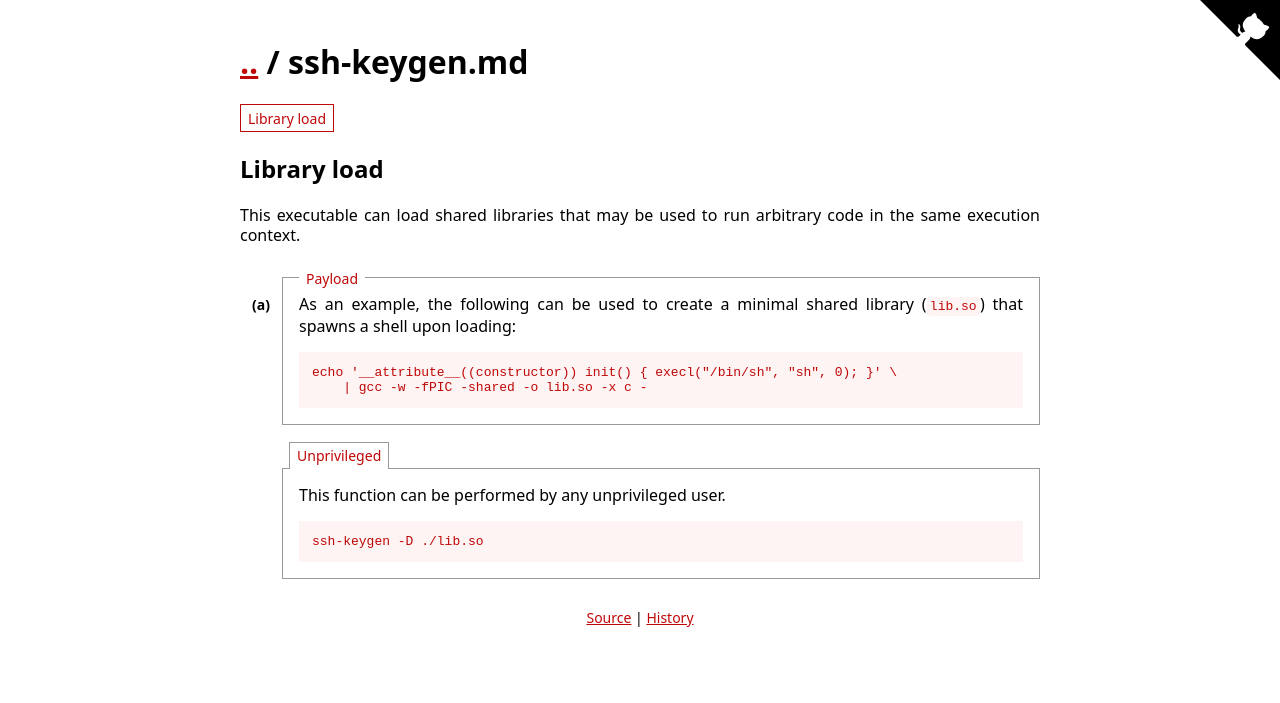
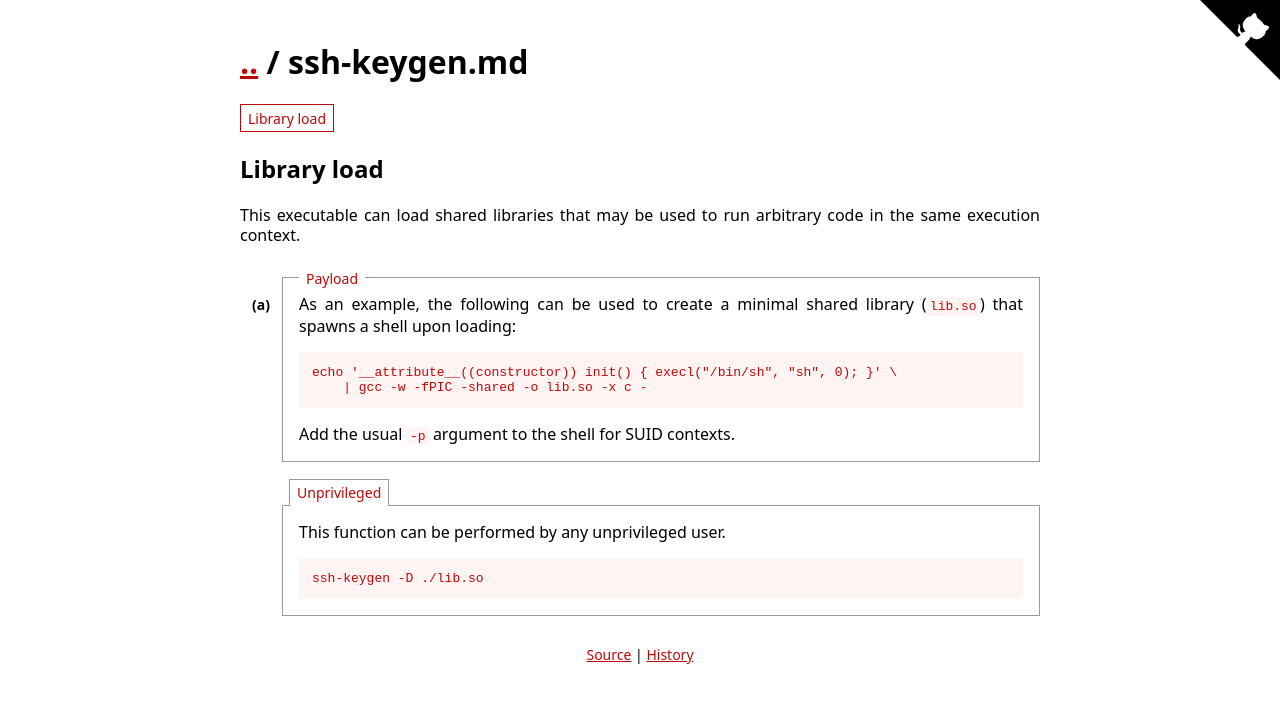
Before and after one commit to GTFOBins/GTFOBins.github.io, a Jekyll site: the page built from _gtfobins/ssh-keygen.md, in a window 1280 px wide. Shown: the top 703 px of the page. Built offline with Jekyll 4.4.1, drawn with Linux system fonts in a browser that asks for light colours.

Commit message:
Add comment about SUID in the library load payload extra

````diff
--- a/_data/functions.yml
+++ b/_data/functions.yml
@@ -123,6 +123,8 @@ library-load:
           | gcc -w -fPIC -shared -o lib.so -x c -
       ```
 
+      Add the usual `-p` argument to the shell for SUID contexts.
+
 privilege-escalation:
   label: Privilege escalation
   description: This executable provides a mechanism for privilege escalation by indirectly enabling elevated privileges, such as setting the SUID bit or modifying the ownership of another executable.
````
